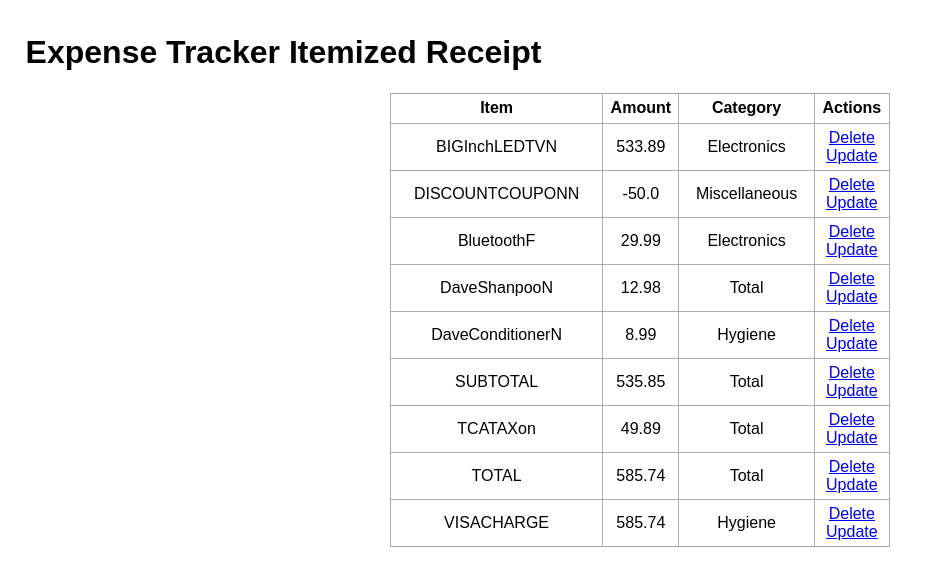
After one commit to kdough01/expense_tracking, a Flask app: page /items/3 in a window 1280 px wide. The commit adds this page. Shown: the top 586 px of the page, without its empty margins (0-926 px from the left). Run offline with Flask 3, Linux system fonts and the light colour scheme; data comes from the database, SQL or seed files in the repository; both versions use the stored data as it was after the commit.

Commit message:
Receipts and items are displayed on the site now

```diff
--- a/app.py
+++ b/app.py
@@ -4,8 +4,8 @@ from datetime import datetime
 from receipt import Receipt
 import os
 
-
-# https://www.youtube.com/watch?v=Z1RJmh_OqeA
+# TODO: When we delete a receipt, it should also delete the items associated with it in the items db
+# TODO: The app is just displaying all items from any store when we click on it
 
 app = Flask(__name__)
 app.config['SQLALCHEMY_DATABASE_URI'] = 'sqlite:///test.db'
@@ -15,10 +15,20 @@ app.config["UPLOAD_PATH"] = image_uploads
 db = SQLAlchemy(app)
 
 class ReceiptTable(db.Model):
+    __tablename__ = 'receipt_table'
     id = db.Column(db.Integer, primary_key=True)
     content = db.Column(db.String(200), nullable = False)
     total = db.Column(db.String(200), nullable = False)
     date_created = db.Column(db.DateTime, default = datetime.utcnow)
+    receipt_items = db.relationship('ItemTable', backref='receipt_table', cascade="all, delete-orphan")
+
+class ItemTable(db.Model):
+    __tablename__ = 'item_table'
+    id = db.Column(db.Integer, primary_key=True)
+    item = db.Column(db.String(200), nullable = False)
+    total = db.Column(db.String(200), nullable = False)
+    category = db.Column(db.String(200), nullable = False)
+    receipt_id = db.Column(db.Integer, db.ForeignKey('receipt_table.id', ondelete="CASCADE"))
 
 @app.route('/', methods=["POST", "GET"])
 def index():
@@ -26,20 +36,27 @@ def index():
         image = request.files.get('img')
         file_path = os.path.join(app.config["UPLOAD_PATH"], image.filename)
         image.save(file_path)
-
+        text = Receipt.get_receipt_text(file_path)
 
         try:
-            store = Receipt.get_store(file_path)
-            amount = Receipt.get_total(file_path)["Total"]
+            store = Receipt.get_store(text)
+            amount = Receipt.get_total(text)["Total"]
 
         except:
             store = "Could not determine"
             amount = "Could not determine"
         finally:
-            new_task = ReceiptTable(content = store, total = amount)
+            new_receipt = ReceiptTable(content = store, total = amount)
+            db.session.add(new_receipt)
+            db.session.commit()
+            items_dict = Receipt.get_items(text)
+            for item in items_dict:
+                category = Receipt.get_item_category(item)
+                new_item = ItemTable(item = item, total = items_dict[item], category = category, receipt_id = new_receipt.id)
+                db.session.add(new_item)
+                db.session.commit()
 
         try:
-            db.session.add(new_task)
             db.session.commit()
             return redirect('/')
         except:
@@ -73,5 +90,11 @@ def update(id):
     else:
         return render_template('update.html', task=task)
 
+#TODO: Change this function so it matches with the table created above. Don't forget to run the command line commands to instantiate the new database
+@app.route('/items/<int:receipt_id>')
+def items(receipt_id):
+    receipt = ReceiptTable.query.get_or_404(receipt_id)
+    return render_template('items.html', receipt = receipt)
+
 if __name__ == "__main__":
     app.run(debug=True)
--- a/templates/index.html
+++ b/templates/index.html
@@ -34,7 +34,9 @@
             </tr>
             {% for task in tasks %}
             <tr>
-                <td>{{ task.content }}</td>
+                <td>
+                    <a href="/items/{{task.id}}">{{ task.content }}</a>
+                </td>
                 <td>{{ task.date_created.date() }}</td>
                 <td>{{ task.total }}</td>
                 <td>
--- /dev/null
+++ b/templates/items.html
@@ -0,0 +1,40 @@
+{% extends 'base.html' %}
+
+{% block head %}
+<title>Expense Tracker</title>
+{% endblock %}
+
+<html>
+
+    {% block body %}
+
+    <div class="expense_header">
+        <h1>Expense Tracker Itemized Receipt</h1>
+    </div>
+
+    <div class="content">
+
+        <table>
+            <tr>
+                <th>Item</th>
+                <th>Amount</th>
+                <th>Category</th>
+                <th>Actions</th>
+            </tr>
+            {% for item in receipt.receipt_items %}
+            <tr>
+                <td>{{ item.item }}</td>
+                <td>{{ item.total }}</td>
+                <td>{{ item.category }}</td>
+                <td>
+                    <a href="/delete/{{item.id}}">Delete</a>
+                    <br>
+                    <a href="/update/{{item.id}}">Update</a>
+                </td>
+            </tr>
+            {% endfor %}
+        </table>
+
+    </div>
+    {% endblock %}
+</html>
```
Also changed, not shown: __main__.py (deleted, +0 -30 lines), categories.py (deleted, +0 -54 lines), init_db.py (added, +8 -0 lines), receipt.py (+27 -3 lines), test_receipt.py (added, +14 -0 lines), README.md, instance/test.db.
